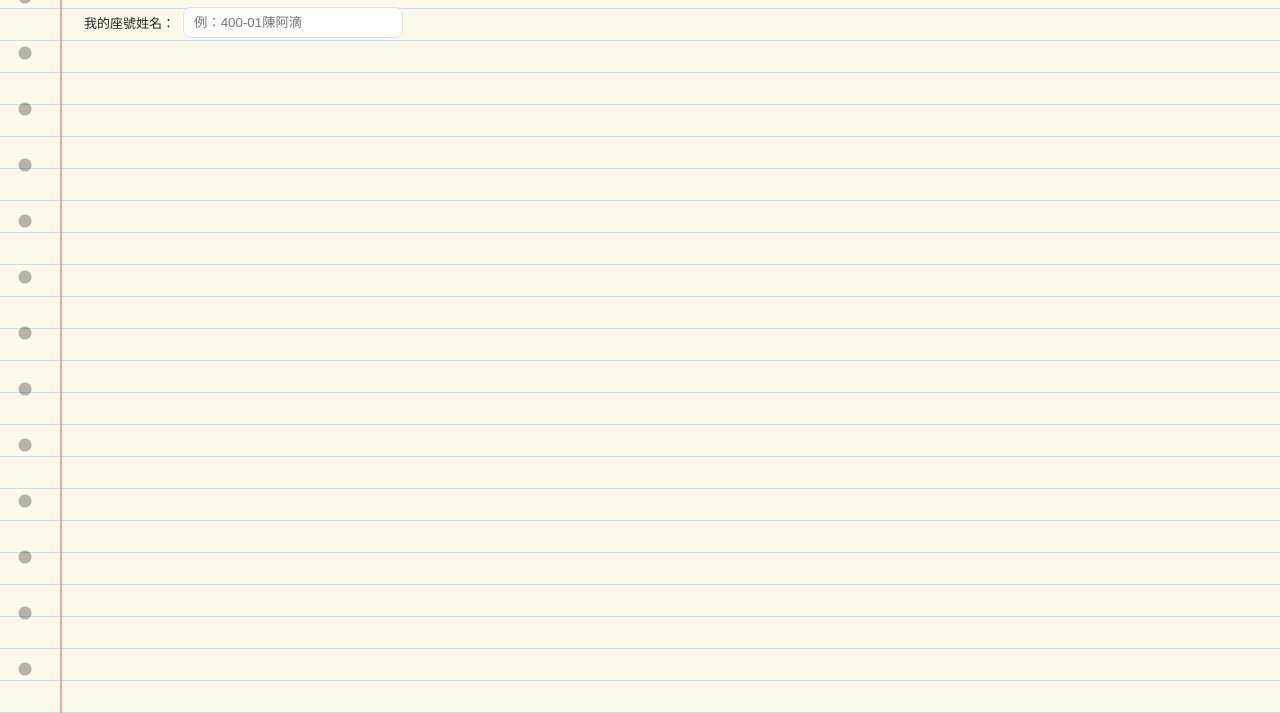
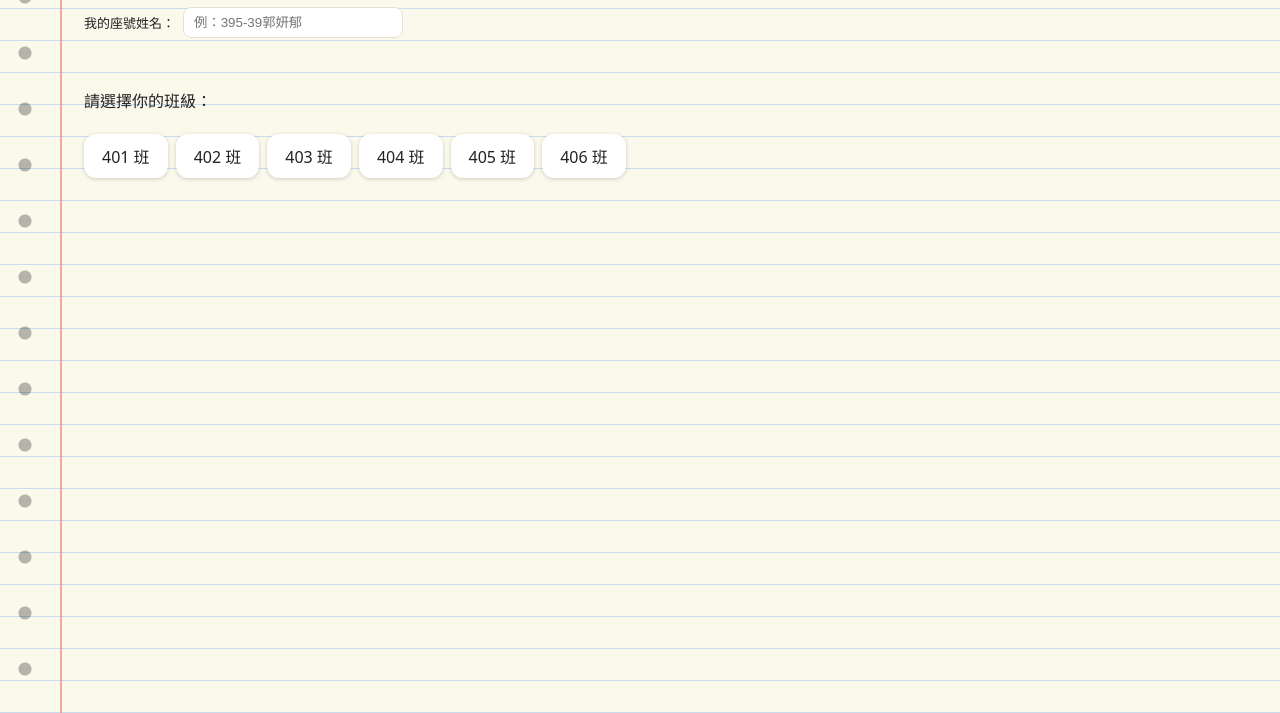
Before and after one commit to sky199168-coder/island-memory1, a plain HTML site: page index.html in a window 1280 px wide. Shown: the part 87-800 px from the top of the page. Drawn offline with Linux system fonts and the light colour scheme.

Commit message:
Add files via upload

```diff
--- a/index.html
+++ b/index.html
@@ -48,7 +48,7 @@ h1{margin:4px 0 0;font-size:26px}
   <h1 id="title">島嶼記憶史──台灣藝術家@</h1>
   <div class="nick">
     <label for="who">我的座號姓名：</label>
-    <input id="who" placeholder="例：400-01陳阿滴" maxlength="30">
+    <input id="who" placeholder="例：395-39郭妍郁" maxlength="30">
     <span id="status"></span>
   </div>
 </header>
@@ -79,7 +79,7 @@ const GROUPS = [
   ["台展三少年",["林玉山","陳進","郭雪湖"]],
   ["日治時期",["倪蔣懷","廖繼春","洪瑞麟","林之助","陳澄波","顏水龍"]],
   ["政治動盪",["黃榮燦","溥心畬","黃君璧","張大千"]],
-  ["抽象繪畫的開始",["李仲生,"劉國松","莊喆","夏陽","蕭勤"]],
+  ["抽象繪畫的開始",["劉國松","莊喆","夏陽","蕭勤","李仲生"]],
   ["鄉土意識與素人藝術家",["吳李玉哥","洪通","林淵"]]
 ];
 const MAX = 2;
```
Also changed, not shown: admin.html (+1 -1 lines).
